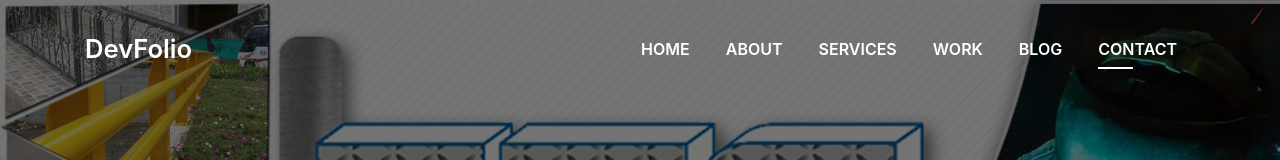
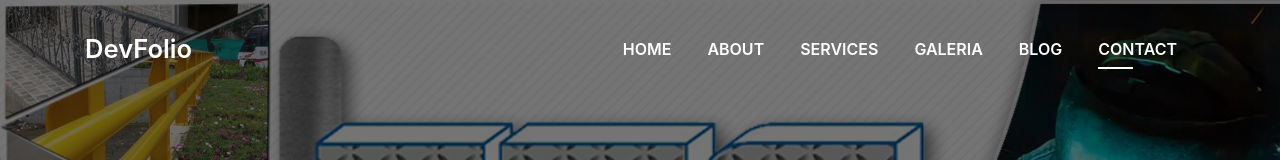
Before and after one commit to etgmetalicasyestructuras/sas, a plain HTML site: page index.html in a window 1280 px wide. Shown: the top 160 px of the page. Drawn offline with Linux system fonts and the light colour scheme; files whose address does not match are found by name.

Commit message:
Update index.html

```diff
--- a/index.html
+++ b/index.html
@@ -55,7 +55,7 @@
             <a class="nav-link js-scroll" href="#service">Services</a>
           </li>
           <li class="nav-item">
-            <a class="nav-link js-scroll" href="#Galeria">Work</a>
+            <a class="nav-link js-scroll" href="#Galeria">Galeria</a>
           </li>
           <li class="nav-item">
             <a class="nav-link js-scroll" href="#blog">Blog</a>
```
